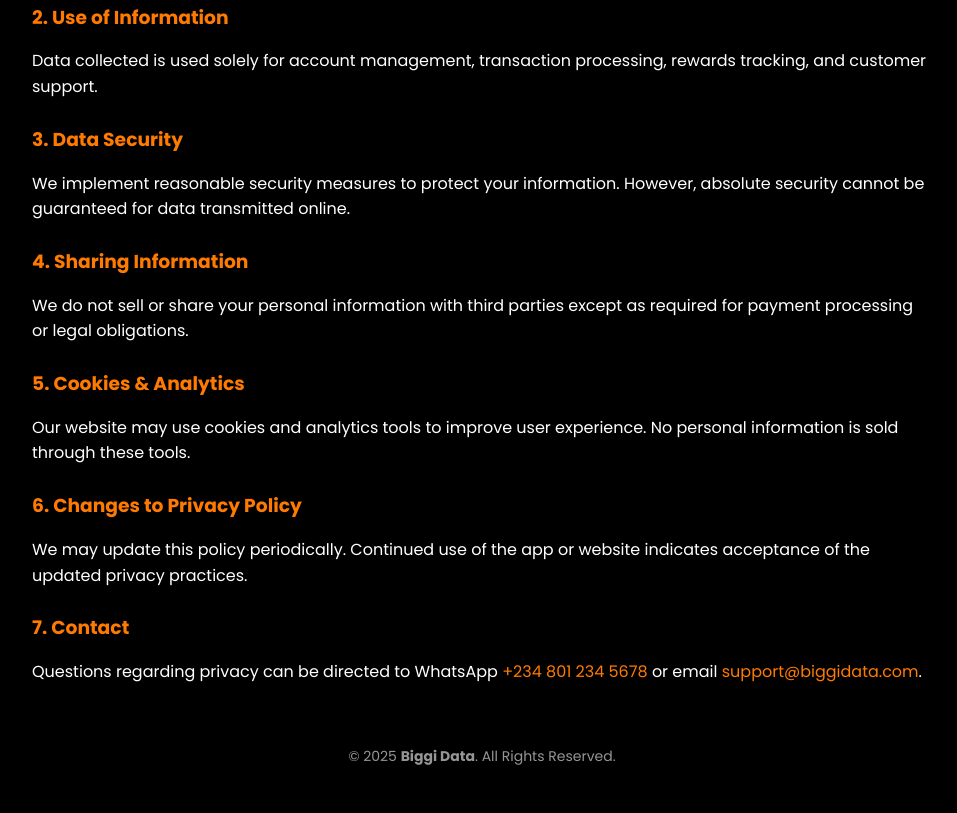
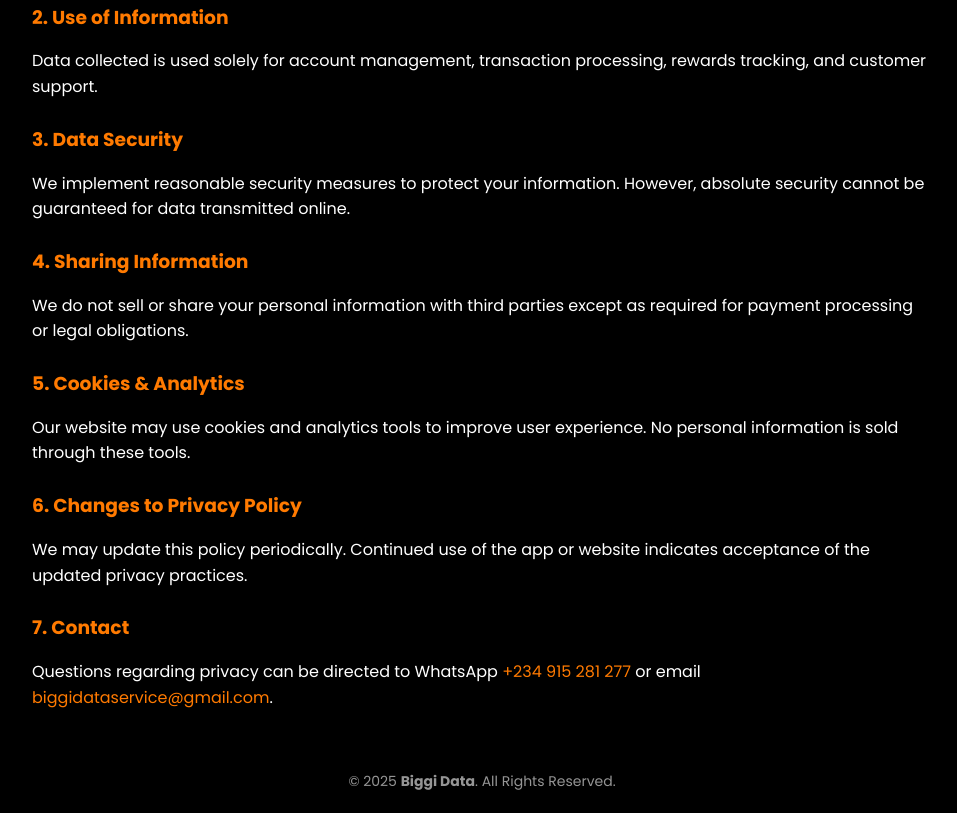
Before and after one commit to Seeker223/biggi_data_website, a plain HTML site: page privacy.html in a window 1280 px wide. Shown: the part 337-1150 px from the top of the page, without its empty margins (158-1115 px from the left). Before the commit the page ends 1124 px from the top, so only its background shows below. Drawn offline with Linux system fonts and the light colour scheme.

Commit message:
Update privacy.html

```diff
--- a/privacy.html
+++ b/privacy.html
@@ -129,7 +129,7 @@
   <p>We may update this policy periodically. Continued use of the app or website indicates acceptance of the updated privacy practices.</p>
 
   <h3>7. Contact</h3>
-  <p>Questions regarding privacy can be directed to WhatsApp <a href="https://wa.me/2348012345678" target="_blank" rel="noopener noreferrer">+234 801 234 5678</a> or email <a href="mailto:support@biggidata.com" target="_blank" rel="noopener noreferrer">support@biggidata.com</a>.</p>
+  <p>Questions regarding privacy can be directed to WhatsApp <a href="https://wa.me/234915281277" target="_blank" rel="noopener noreferrer">+234 915 281 277</a> or email <a href="mailto:biggidataservice@gmail.com" target="_blank" rel="noopener noreferrer">biggidataservice@gmail.com</a>.</p>
 </div>
 
 <footer>
```
